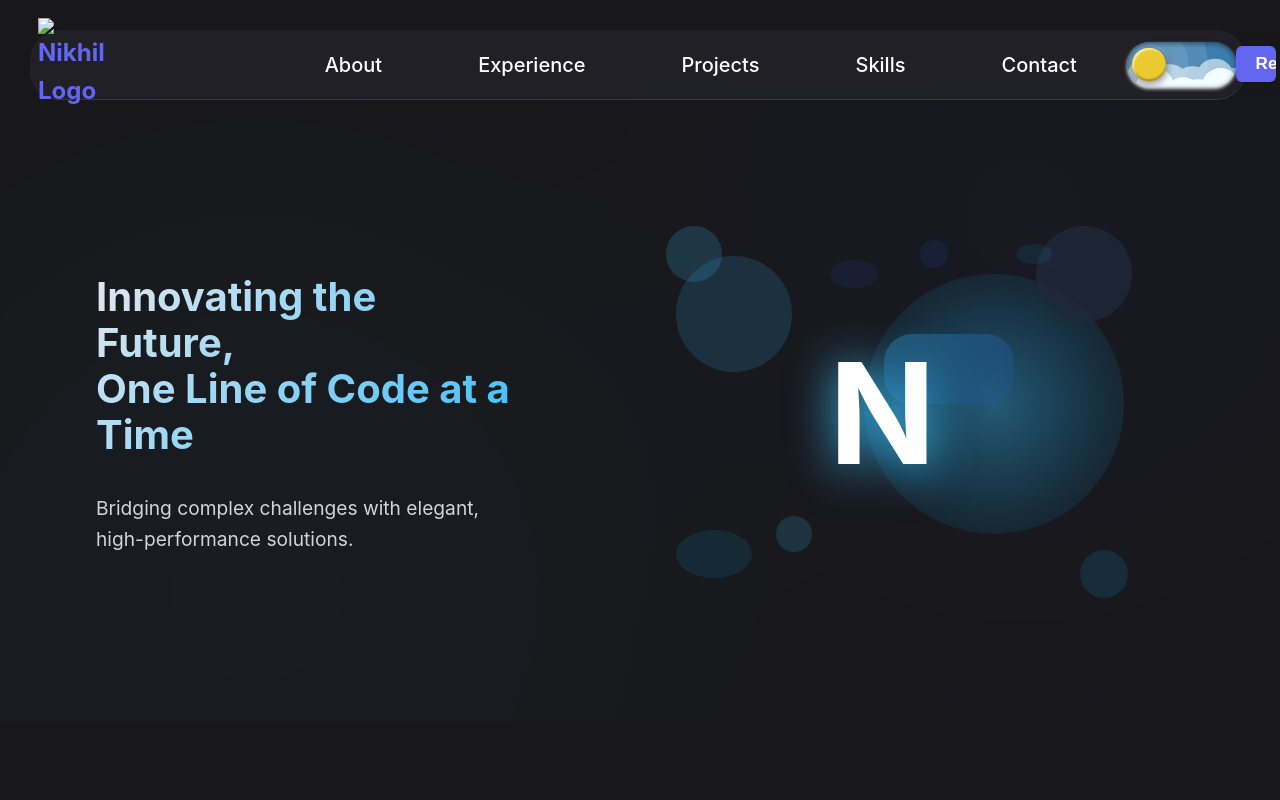
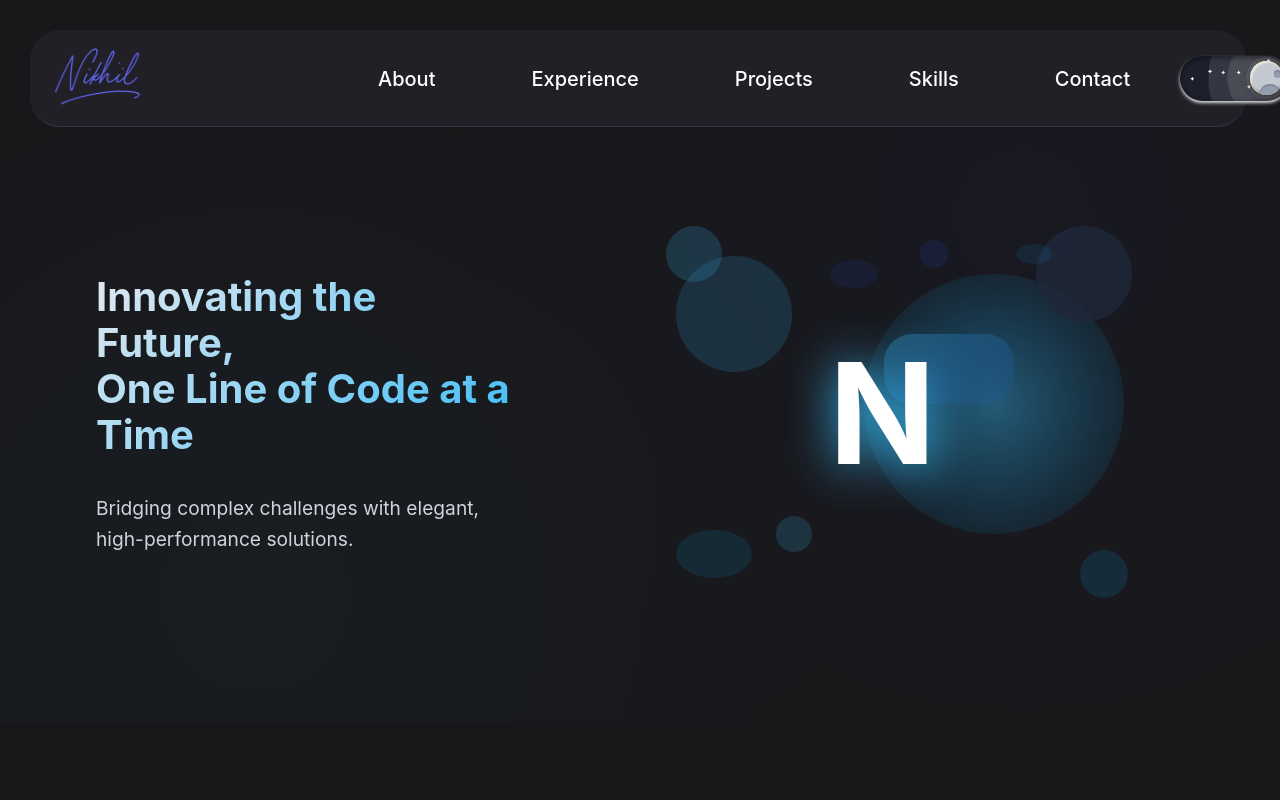
Before and after one commit to malviyanikhil123/New_portfolio, a plain HTML site: page index.html in a window 1280 px wide. Shown: the top 800 px of the page. Drawn offline with Linux system fonts and the light colour scheme; files that its build step writes are made by us from their sources.

Commit message:
add link

```diff
--- a/index.html
+++ b/index.html
@@ -5,12 +5,13 @@
      <meta charset="UTF-8">
      <meta name="viewport" content="width=device-width, initial-scale=1.0">
      <title>Portfolio</title>
-     <link rel="stylesheet" href="styles.css">
+     <link rel="stylesheet" href="/assets/css/styles.css">
 </head>
 
 <body>
      <header>
-          <div class="logo" style="cursor:pointer;"><img src="nikhil_signature_6366f1_from_uploaded.png" alt="Nikhil Logo" style="height:120px;vertical-align:middle;"></div>
+          <div class="logo" style="cursor:pointer;"><img src="
+               /assets/images/nikhil_signature_6366f1_from_uploaded.png" alt="Nikhil Logo" style="height:120px;vertical-align:middle;"></div>
           <nav>
                <a href="#about" class="nav-link">About</a>
                <a href="#experience" class="nav-link">Experience</a>
@@ -302,7 +303,7 @@
           </div>
      </footer>
 
-     <script src="script.js"></script>
+     <script src="assets/js/script.js"></script>
 </body>
 
 </html>
```
Also changed, not shown: script.js (added), styles.css (added).
